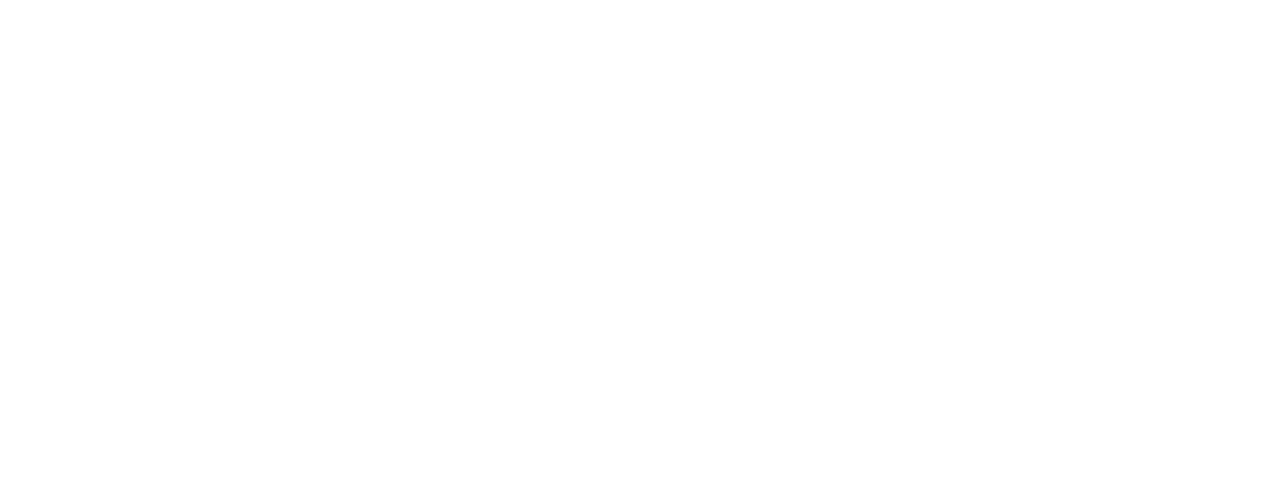
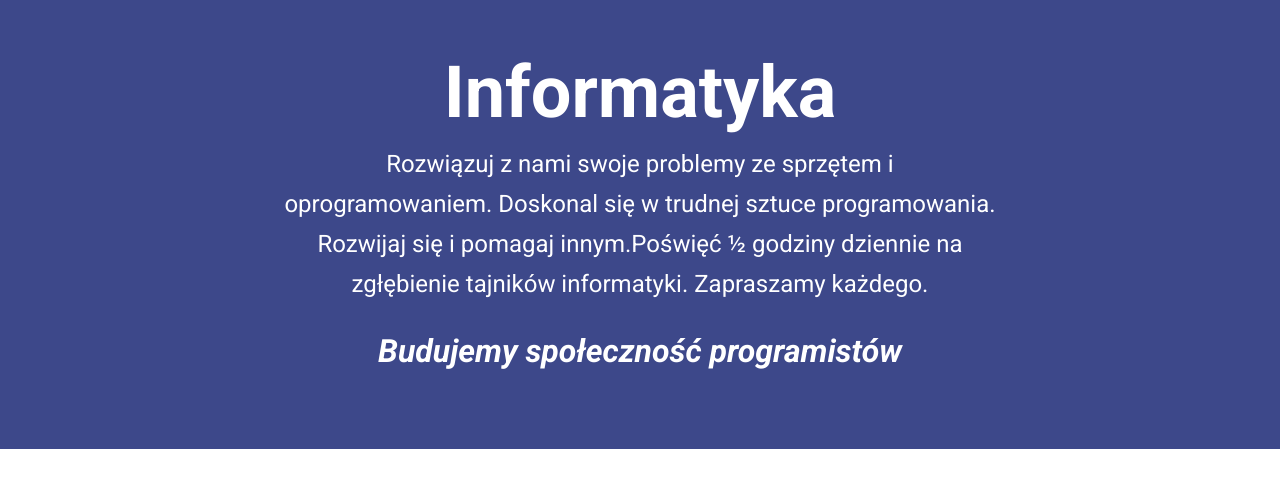
Before and after one commit to maciekuuu/witryna, a plain HTML site: page index.html in a window 1280 px wide. Drawn offline with nearby package versions, Linux system fonts and the light colour scheme.

Commit message:
This is a new commit for what I originally planned to be an amendmend

```diff
--- a/css/portal.css
+++ b/css/portal.css
@@ -9,3 +9,24 @@ width: 96%;
 padding: 0 2%;
 margin: 0 auto;
 }
+
+.info {
+    padding: 50px 0px;
+    background-color: #3d488a;
+    color: #fff;
+}
+
+.info .title {
+    font-weight: 700;
+    font-size: 4.5rem;
+}
+
+.info .description{
+    line-height: 2.5rem;
+}
+
+.info .motto {
+    font-weight: bold;
+    font-style: italic;
+    padding: 20px;
+}
--- a/index.html
+++ b/index.html
@@ -18,7 +18,26 @@
 
     <main>
         <!-- informacja o portalu -->
-
+        <article class="info">
+          <div class="container">
+            <div class="row text-center">
+              <div class="col-sm-8 offset-sm-2 col-xs-10 offset-xs-1">
+                <header>
+                  <h1 class="title">Informatyka</h1>
+                </header>
+                <h4 class="description">
+                  Rozwiązuj z nami swoje problemy ze sprzętem i oprogramowaniem.
+                  Doskonal się w trudnej sztuce programowania. Rozwijaj się i pomagaj
+                  innym.Poświęć &frac12; godziny dziennie na zgłębienie tajników
+                  informatyki. Zapraszamy każdego.
+                </h4>
+                <footer>
+                  <h2 class="motto">Budujemy społeczność programistów</h2>
+                </footer>
+              </div>
+            </div>
+          </div>
+        </article>
         <!-- kategorie tekstów -->
 
         <!-- prezentacja autorów -->
```
